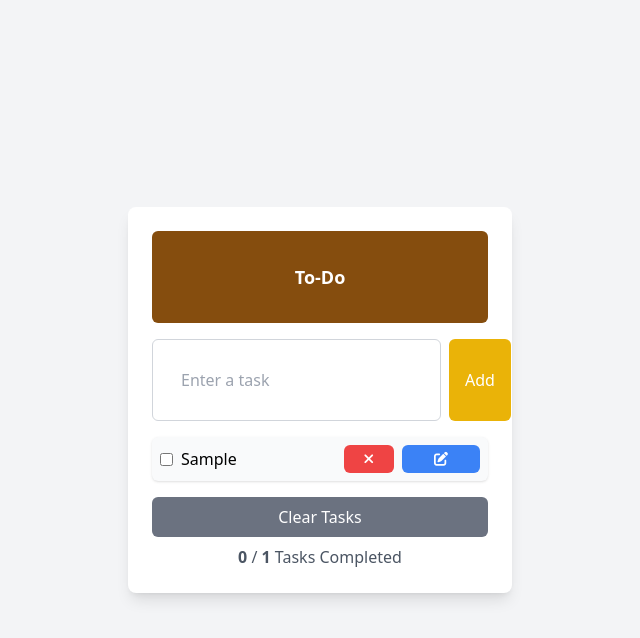
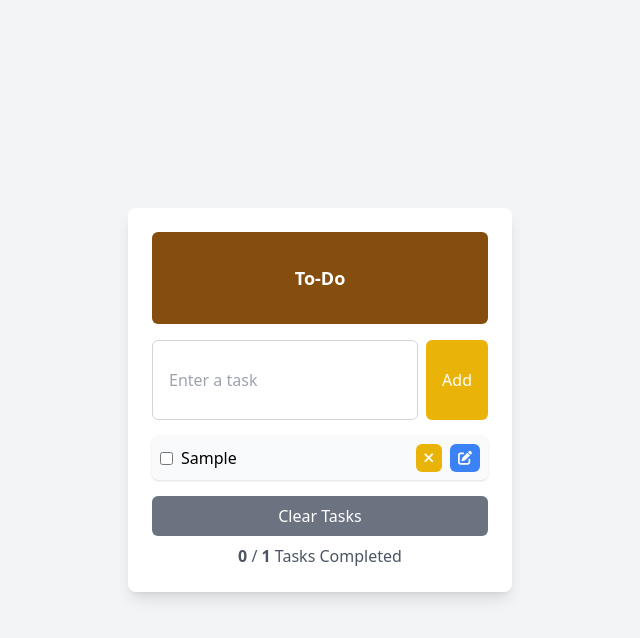
Before and after one commit to ssarzxc/LARABELLES, a plain HTML site: page index.html in a window 1280 px wide. Both pictures are taken after typing "Sample" into the empty fields and a click on the button "Add". Shown: the whole page, without its empty margins (320-960 px from the left). Drawn offline with nearby package versions, Linux system fonts and the light colour scheme.

Commit message:
changed color and size index.html

```diff
--- a/index.html
+++ b/index.html
@@ -26,7 +26,7 @@
         <form class="mt-4 flex" x-on:submit.prevent>
             <!-- Add Taks -->
             <input type="text"
-                class="flex-1 border border-gray-300 p-7 rounded-md focus:outline-none focus:ring focus:ring-blue-300"
+                class="flex-1 border border-gray-300 p-4 rounded-md focus:outline-none focus:ring focus:ring-blue-300"
                 placeholder="Enter a task" x-model="newTask">
             <!-- Add Button -->
             <button class="ml-2 bg-yellow-500 text-white px-4 py-7 rounded-md hover:bg-yellow-600"
@@ -48,13 +48,13 @@
                         @keyup.enter="task.editing = false" class="border p-1 rounded-md w-full">
 
                     <!-- Delete Button -->
-                    <button class="bg-red-500 text-white px-5 py-1 rounded-md text-sm hover:bg-red-600 me-2"
+                    <button class="bg-yellow-500 text-white px-2 py-1 rounded-md text-sm hover:bg-red-600 me-2"
                         @click="tasks = tasks.filter((currTask) => currTask != task)">
                         <i class="fa-solid fa-xmark"></i>
                     </button>
 
                     <!-- Edit Button -->
-                    <button class="bg-blue-500 text-white px-8 py-1 rounded-md text-sm hover:text-blue-700"
+                    <button class="bg-blue-500 text-white px-2 py-1 rounded-md text-sm hover:text-blue-700"
                         @click="task.editing = true">
                         <i class="fa-solid fa-pen-to-square"></i>
                     </button>
```
